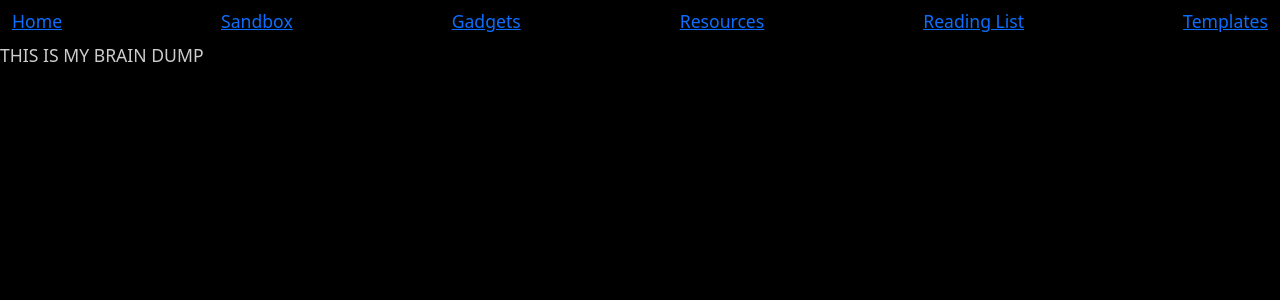
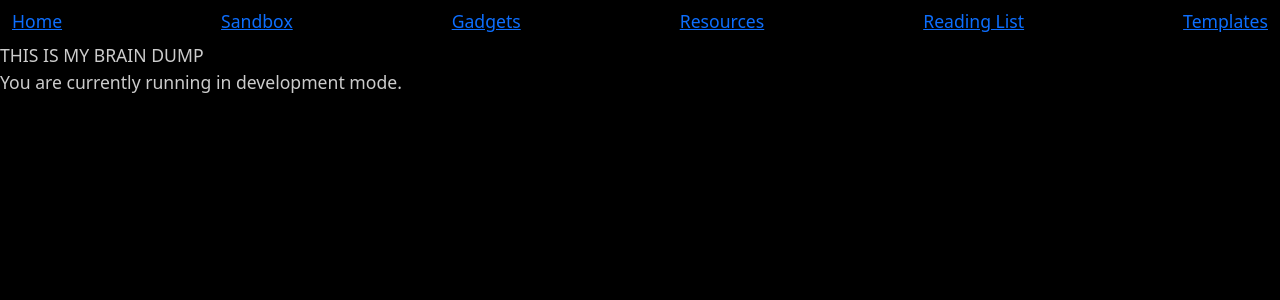
Before and after one commit to akpinkerton/toolbox-client, a React (Create React App) app: page /sandbox in a window 1280 px wide. Shown: the top 300 px of the page. Built offline with nearby package versions, Linux system fonts and the light colour scheme.

Commit message:
testing env

```diff
--- a/src/Components/00-BrainDump/braindump.jsx
+++ b/src/Components/00-BrainDump/braindump.jsx
@@ -7,6 +7,9 @@ import './braindump.css'
     return (
       <>
 THIS IS MY BRAIN DUMP
+
+<p>You are currently running in {process.env.NODE_ENV} mode.</p>
+
       </>
     )
   }
```
